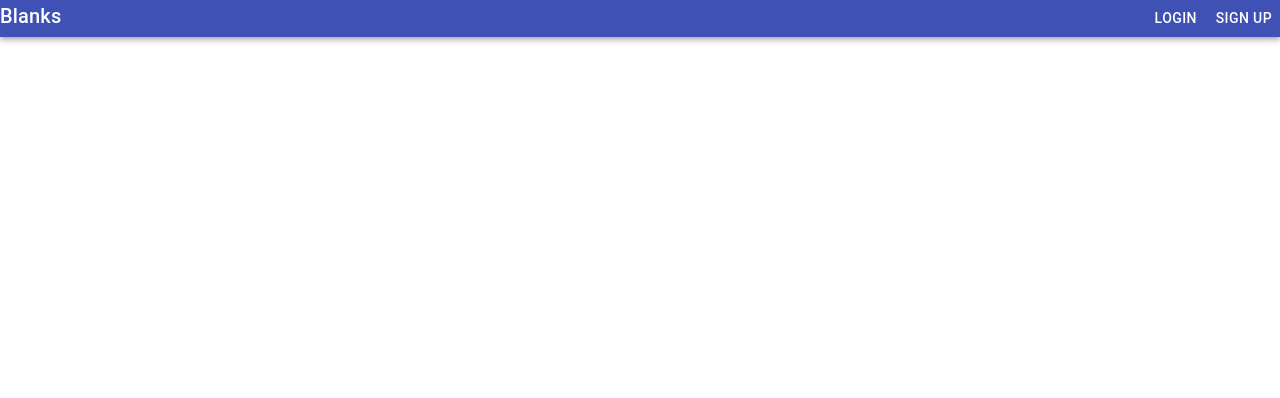
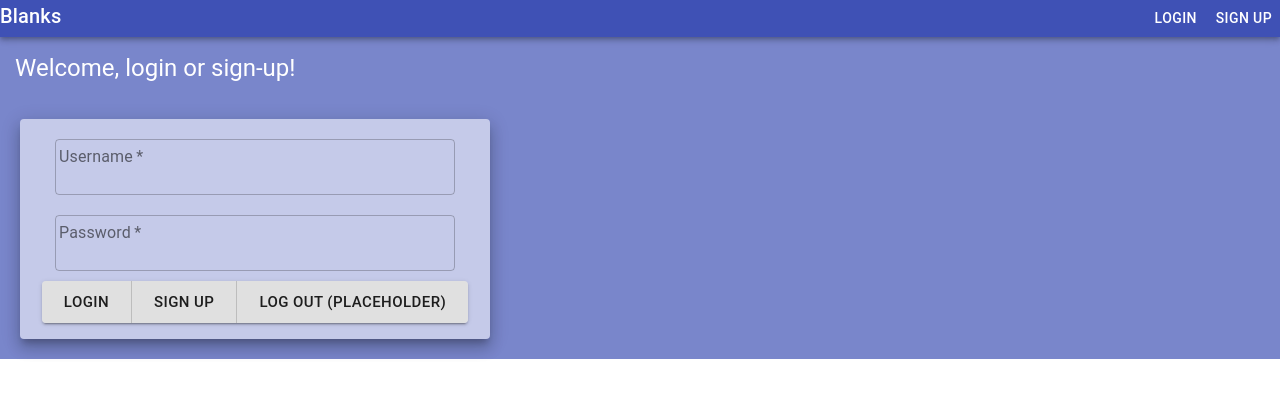
Before and after one commit to sianio/CIS371-Project, a React (Create React App) app: page / in a window 1280 px wide. Shown: the top 398 px of the page. Built offline with nearby package versions, Linux system fonts and the light colour scheme.

Commit message:
finished most styling on login page

```diff
--- a/src/App.jsx
+++ b/src/App.jsx
@@ -1,14 +1,15 @@
 import React from 'react';
 import './App.css';
-// import LoginScreen from './screens/login-screen';
+import LoginScreen from './screens/login-screen';
 // import DashboardScreen from './screens/dashboard-screen';
 import HomeToolbar from './components/toolbar/HomeToolbar';
 import NoteEditor from './components/editor/NoteEditor';
 
 const App = () => (
   <div className="App">
-    <HomeToolbar />
-    <NoteEditor />
+    {/* <HomeToolbar /> */}
+    <LoginScreen />
+    {/* <NoteEditor /> */}
   </div>
 );
 
--- a/src/screens/login-screen.jsx
+++ b/src/screens/login-screen.jsx
@@ -3,21 +3,35 @@ import { makeStyles } from '@material-ui/core/styles';
 import Button from '@material-ui/core/Button';
 import Typography from '@material-ui/core/Typography';
 import Paper from '@material-ui/core/Paper';
-import { flexbox } from '@material-ui/system';
 import TextField from '@material-ui/core/TextField';
-import { gray } from 'ansi-colors';
 import HomeToolbar from '../components/toolbar/HomeToolbar';
-
+import ButtonGroup from '@material-ui/core/ButtonGroup';
+import Box from '@material-ui/core/Box';
+import { sizing } from '@material-ui/system';
 import { AppAuth } from '../firebase-init';
 
 
 const loginStyle = makeStyles(() => ({
   root: {
-    color: gray,
-    display: flexbox,
+    height: 200,
+    width: 450,
+    margin: 20,
+    padding: 10,
+    textAlign: 'center',
+    display: 'inline-box',
+    background: '#c5cae9',
   },
   textField: {
-    width: 200,
+    width: 400,
+    padding: 10,
+  },
+  heading: {
+    width: 600,
+    padding: 15,
+    color: 'white',
+  },
+  main: {
+    background: '#7986cb',
   },
 }));
 
@@ -25,12 +39,12 @@ const LoginScreen = () => {
   const [email, setEmail] = useState('');
   const [password, setPassword] = useState('');
 
-  useEffect(() => {
-    AppAuth.onAuthStateChanged((u) => {
-      alert(`Auth state has changed`);
-      // TODO: Change the current route to the dashboard.
-    });
-  }, []);
+  // useEffect(() => {
+  //   AppAuth.onAuthStateChanged((u) => {
+  //     alert(`Auth state has changed`);
+  //     // TODO: Change the current route to the dashboard.
+  //   });
+  // }, []);
 
   const classes = loginStyle();
 
@@ -73,11 +87,12 @@ const LoginScreen = () => {
   };
 
   return (
-    <Paper className={classes.root} elevation={10}>
-      <HomeToolbar />
-      <Typography variant="h5" component="h3" className={classes.heading}>
+    <Box className={classes.main} height="100%">
+    <HomeToolbar />
+    <Typography variant="h5" component="h3" className={classes.heading}>
         Welcome, login or sign-up!
       </Typography>
+    <Paper className={classes.root} elevation={10}>
       <TextField
         id="login"
         required
@@ -98,16 +113,18 @@ const LoginScreen = () => {
         type="password"
         label="Password"
       />
-      <Button color="inherit" onClick={login}>
-        Login
-      </Button>
-      <Button color="inherit" onClick={signUp}>
-        Sign Up
-      </Button>
-      <Button color="inherit" onClick={logout}>
-        Logout (PLACEHOLDER)
-      </Button>
+      <ButtonGroup
+              variant="contained"
+              color='#e8eaf6'
+              size="large"
+              aria-label="large contained button group"
+      >
+              <Button onClick={login}>Login</Button>
+              <Button onClick={signUp}>Sign Up</Button>
+              <Button onClick={logout}>Log Out (PLACEHOLDER)</Button>
+      </ButtonGroup>
     </Paper>
+    </Box>
   );
 };
 
```
